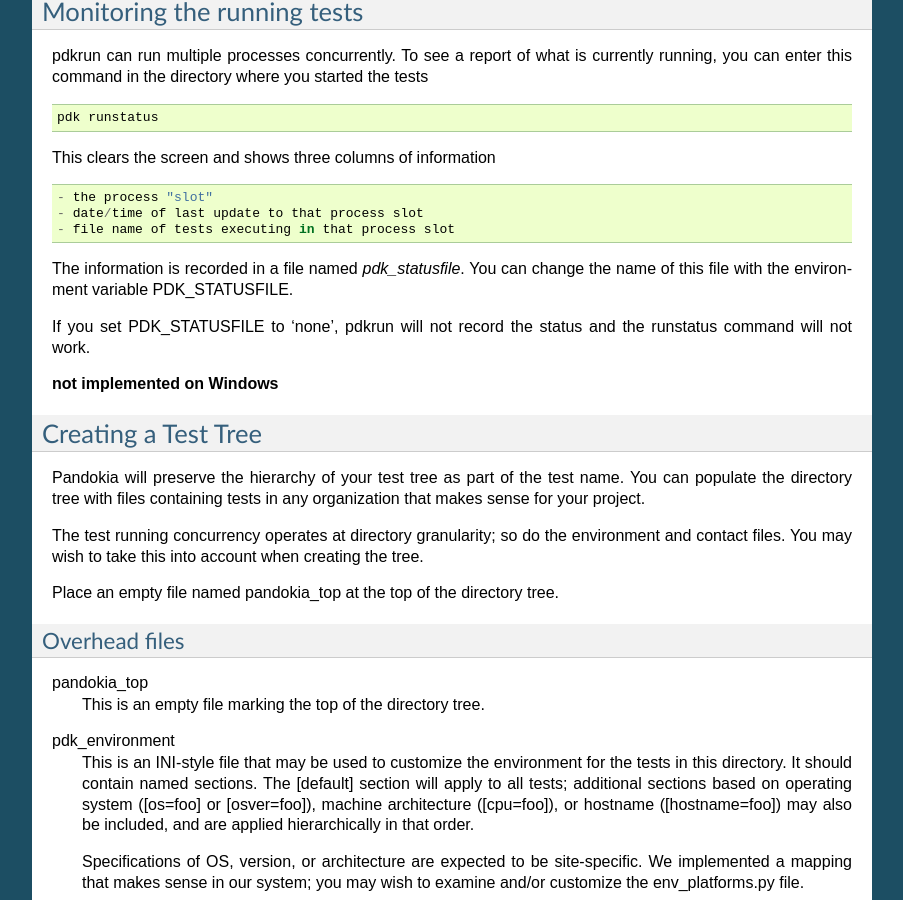
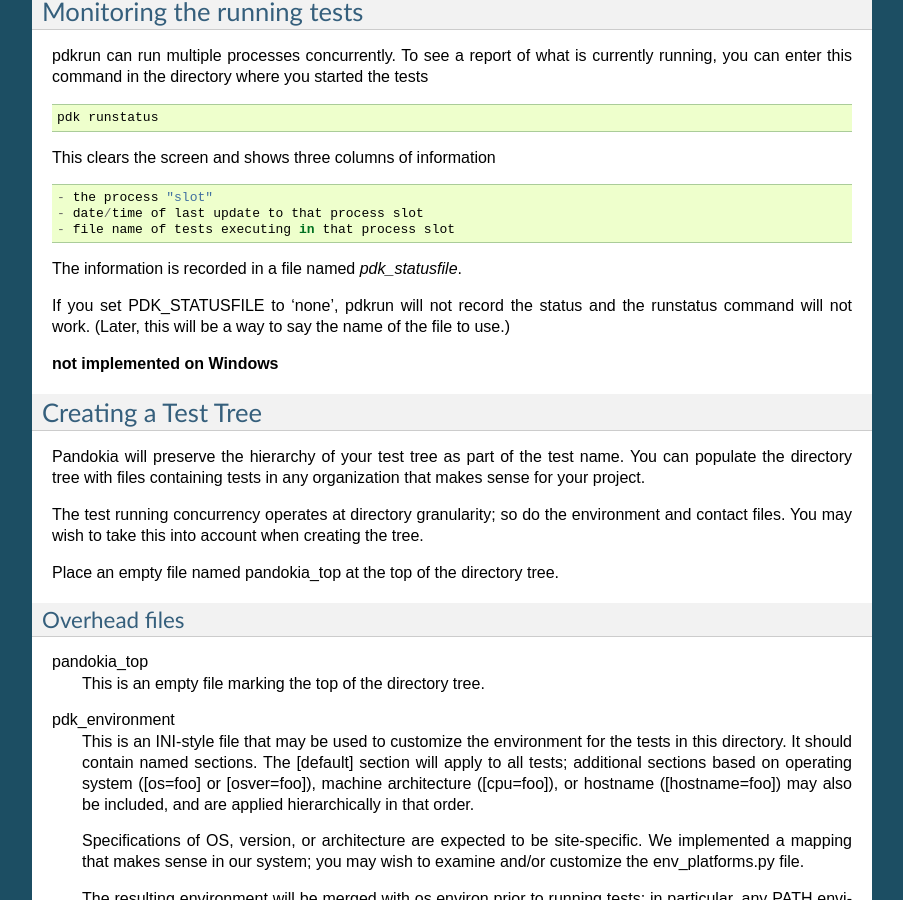
Before and after one commit to spacetelescope/pandokia, a Sphinx documentation site: the page built from doc/source/run_tests.txt, in a window 1280 px wide and 900 px high, scrolled down 2828 px. Shown: the whole window, without its empty margins (198-1101 px from the left). Built offline with Sphinx 7.4.7, drawn with Linux system fonts in a browser that asks for light colours; formulas are drawn with MathJax 3.

Commit message:
pdk runstatus doc
git-svn-id: https://svn.stsci.edu/svn/ssb/etal/pandokia/trunk@485 d34015c8-bcbb-4646-8ac8-8ba5febf221d

```diff
--- a/doc/source/run_tests.txt
+++ b/doc/source/run_tests.txt
@@ -184,12 +184,11 @@ This clears the screen and shows three columns of information ::
   - date/time of last update to that process slot
   - file name of tests executing in that process slot
 
-The information is recorded in a file named `pdk_statusfile`.  You
-can change the name of this file with the environment variable
-PDK_STATUSFILE.
+The information is recorded in a file named `pdk_statusfile`.
 
 If you set PDK_STATUSFILE to 'none', pdkrun will not record the
-status and the runstatus command will not work.
+status and the runstatus command will not work.  (Later, this will
+be a way to say the name of the file to use.)
 
 **not implemented on Windows**
 
```
